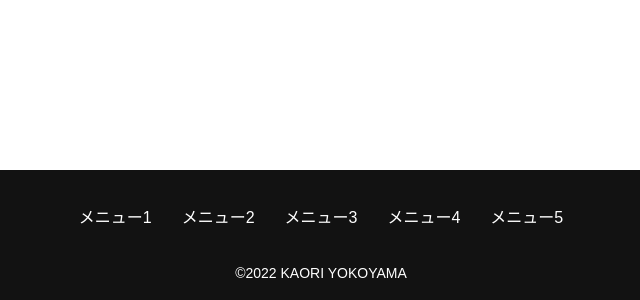
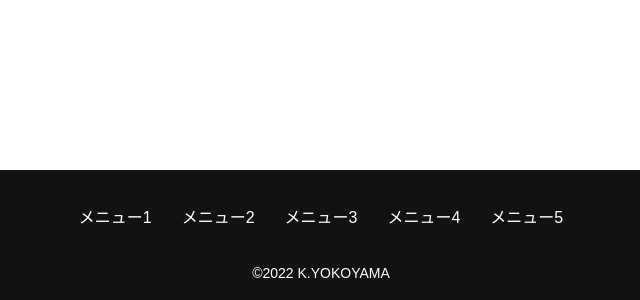
Before and after one commit to yokoyamak52/demo, a plain HTML site: page index.html in a window 1280 px wide. Shown: the part 3494-3794 px from the top of the page, 319-959 px from the left. Drawn offline with nearby package versions, Linux system fonts and the light colour scheme; some packages are replaced by stand-ins of ours; a script that the page names is missing.

Commit message:
Add files via upload

```diff
--- a/index.html
+++ b/index.html
@@ -162,7 +162,7 @@
     <li><a href="#">メニュー4</a></li>
     <li><a href="#">メニュー5</a></li>
   </ul>
-  <div class="copyright"> ©2022 KAORI YOKOYAMA </div>
+  <div class="copyright"> ©2022 K.YOKOYAMA </div>
 </footer>
 <script src="https://code.jquery.com/jquery-3.6.0.min.js"></script>
 <script src="https://unpkg.com/swiper@7/swiper-bundle.min.js"></script>
```
